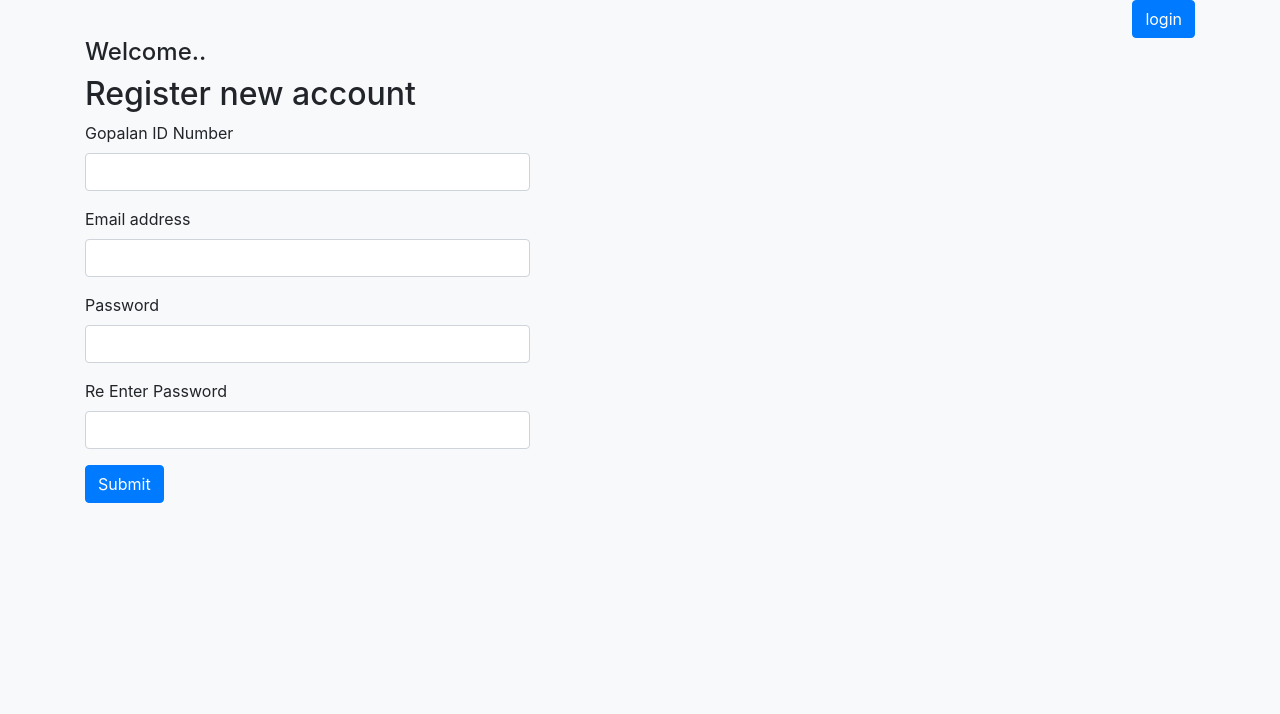
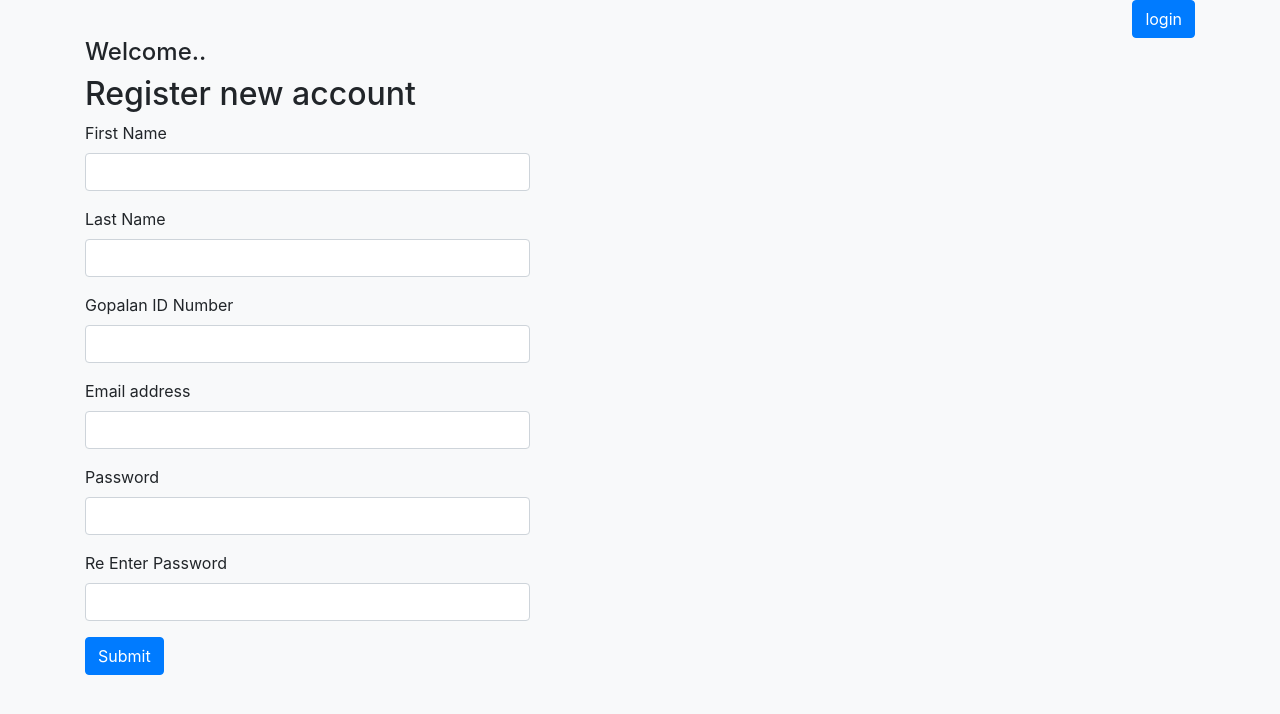
Before and after one commit to rohitsraj12/gopalan_school_system, a PHP site: page /admin_register.php in a window 1280 px wide. Shown: the top 714 px of the page. Run offline with PHP 8.4, Linux system fonts and the light colour scheme.

Commit message:
Update admin_register.php

```diff
--- a/public/admin_register.php
+++ b/public/admin_register.php
@@ -1,26 +1,3 @@
-
-<?php
-    include('../private\config\db_connection\db_connect.php');
-
-    if(isset($_POST['submit'])){
-        $email = $_POST['email'];
-        $pass = $_POST['password'];
-        $status = '1';
-
-        // echo $email . " ". $pass . " " . $status;
-
-        $query = "INSERT INTO `admin`(`admin_email`, `password`, `status`) VALUES ('$email', '$pass', '$status')";
-        $result = mysqli_query($conn, $query);
-
-        if(!$result){
-            die('query failed');
-        } else {
-            echo "success";
-        }
-    }
-?>
-
-
 <!DOCTYPE html>
 <html lang="en">
 <head>
@@ -62,11 +39,21 @@
                                 </header>
 
                                 <div class="form__body">
-                                    <form action="" method="POST">
+                                    <form action="include/admin.inc/register.inc.php" method="POST">
+
+                                        <div class="form-group">
+                                            <label for="first_name">First Name</label>
+                                            <input type="text" class="form-control" name="first_name" id="first_name" aria-describedby="emailHelp" required>
+                                        </div>
+
+                                        <div class="form-group">
+                                            <label for="last_name">Last Name</label>
+                                            <input type="text" class="form-control" name="last_name" id="last_name" aria-describedby="emailHelp" required>
+                                        </div>
 
                                         <div class="form-group">
                                             <label for="id">Gopalan ID Number</label>
-                                            <input type="text" class="form-control" name="email" id="id" aria-describedby="emailHelp" required>
+                                            <input type="text" class="form-control" name="emp_id" id="id" aria-describedby="emailHelp" required>
                                         </div>
 
                                         <div class="form-group">
@@ -81,7 +68,7 @@
 
                                         <div class="form-group">
                                             <label for="re_password">Re Enter Password</label>
-                                            <input type="password" class="form-control" id="re_password">
+                                            <input type="password" class="form-control" name="re_password" id="re_password">
                                         </div>
 
                                         <button type="submit" name="submit-register" class="btn btn-primary">Submit</button>
```
